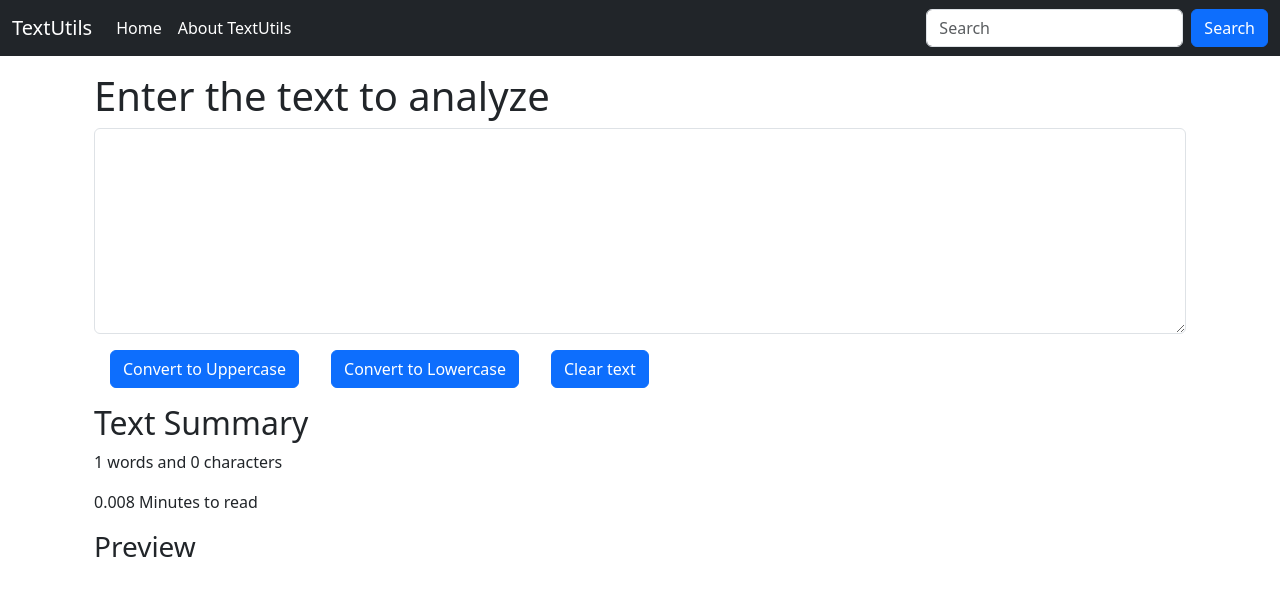
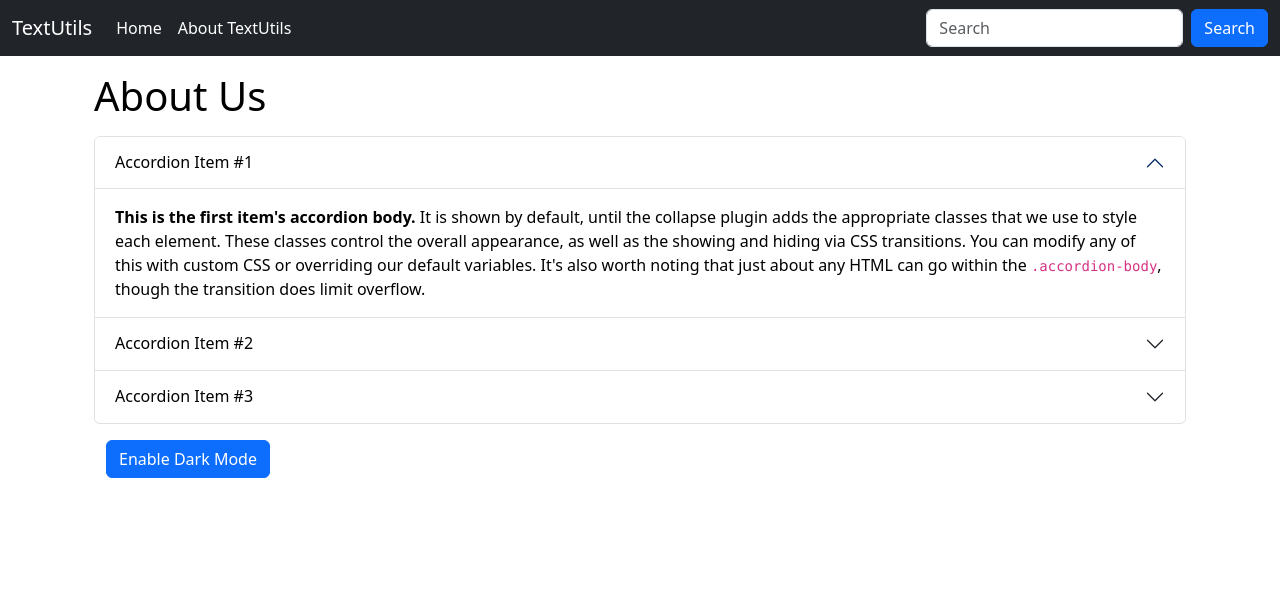
Before and after one commit to amrutap2004/Github, a React (Create React App) app: page / in a window 1280 px wide. Shown: the top 596 px of the page. Built offline with nearby package versions, Linux system fonts and the light colour scheme.

Commit message:
added About us

```diff
--- a/src/App.js
+++ b/src/App.js
@@ -1,13 +1,15 @@
 import './App.css';
+import About from './Components/About';
 import Navbar from './Components/Navbar';
-import TextForm from './Components/TextForm';
+//import TextForm from './Components/TextForm';
 
 function App() {
   return (
     <>
       <Navbar title="TextUtils" aboutText ="About TextUtils"/>
       <div className="container my-3">
-        <TextForm heading = "Enter the text to analyze"/>
+        {/* <TextForm heading = "Enter the text to analyze"/> */}
+        <About/>
       </div>
 
     </>
--- /dev/null
+++ b/src/Components/About.js
@@ -0,0 +1,82 @@
+import React, { useState } from 'react'
+
+
+function About() {
+
+    const [mystyle , setMystyle] =useState({
+        color: 'black',
+        backgroundColor :'white'
+    });
+
+    const [btnText , setBtnText] =useState("Enable Dark Mode");
+
+    const toggleMode =()=>{
+
+        if(mystyle.color === 'black'){
+            setMystyle({
+                color: 'white',
+                backgroundColor :'black'
+            });
+            setBtnText("Enable Light Mode");
+        }
+        else{
+            setMystyle({
+                color: 'black',
+                backgroundColor :'white'
+            });
+            setBtnText("Enable Dark Mode");
+        }
+    }
+
+  return (
+
+    <div className='container' style={mystyle}>
+        <h1 className='my-3'>About Us</h1>
+            <div className="accordion" id="accordionExample">
+        <div className="accordion-item">
+            <h2 className="accordion-header">
+            <button className="accordion-button" style={mystyle} type="button" data-bs-toggle="collapse" data-bs-target="#collapseOne" aria-expanded="true" aria-controls="collapseOne">
+                Accordion Item #1
+            </button>
+            </h2>
+            <div id="collapseOne" className="accordion-collapse collapse show" data-bs-parent="#accordionExample">
+            <div className="accordion-body" style={mystyle}>
+                <strong>This is the first item's accordion body.</strong> It is shown by default, until the collapse plugin adds the appropriate classes that we use to style each element. These classes control the overall appearance, as well as the showing and hiding via CSS transitions. You can modify any of this with custom CSS or overriding our default variables. It's also worth noting that just about any HTML can go within the <code>.accordion-body</code>, though the transition does limit overflow.
+            </div>
+            </div>
+        </div>
+        <div className="accordion-item">
+            <h2 className="accordion-header">
+            <button className="accordion-button collapsed" style={mystyle} type="button" data-bs-toggle="collapse" data-bs-target="#collapseTwo" aria-expanded="false" aria-controls="collapseTwo">
+                Accordion Item #2
+            </button>
+            </h2>
+            <div id="collapseTwo" className="accordion-collapse collapse" data-bs-parent="#accordionExample">
+            <div className="accordion-body" style={mystyle}>
+                <strong>This is the second item's accordion body.</strong> It is hidden by default, until the collapse plugin adds the appropriate classes that we use to style each element. These classes control the overall appearance, as well as the showing and hiding via CSS transitions. You can modify any of this with custom CSS or overriding our default variables. It's also worth noting that just about any HTML can go within the <code>.accordion-body</code>, though the transition does limit overflow.
+            </div>
+            </div>
+        </div>
+        <div className="accordion-item">
+            <h2 className="accordion-header">
+            <button className="accordion-button collapsed" style={mystyle} type="button" data-bs-toggle="collapse" data-bs-target="#collapseThree" aria-expanded="false" aria-controls="collapseThree">
+                Accordion Item #3
+            </button>
+            </h2>
+            <div id="collapseThree" className="accordion-collapse collapse" data-bs-parent="#accordionExample">
+            <div className="accordion-body" style={mystyle}>
+                <strong>This is the third item's accordion body.</strong> It is hidden by default, until the collapse plugin adds the appropriate classes that we use to style each element. These classes control the overall appearance, as well as the showing and hiding via CSS transitions. You can modify any of this with custom CSS or overriding our default variables. It's also worth noting that just about any HTML can go within the <code>.accordion-body</code>, though the transition does limit overflow.
+            </div>
+            </div>
+        </div>
+        </div>
+
+        <div className="container my-3">
+        <button className='btn btn-primary' onClick={toggleMode}>{btnText}</button>
+        </div>
+
+    </div>
+  )
+}
+
+export default About
```
